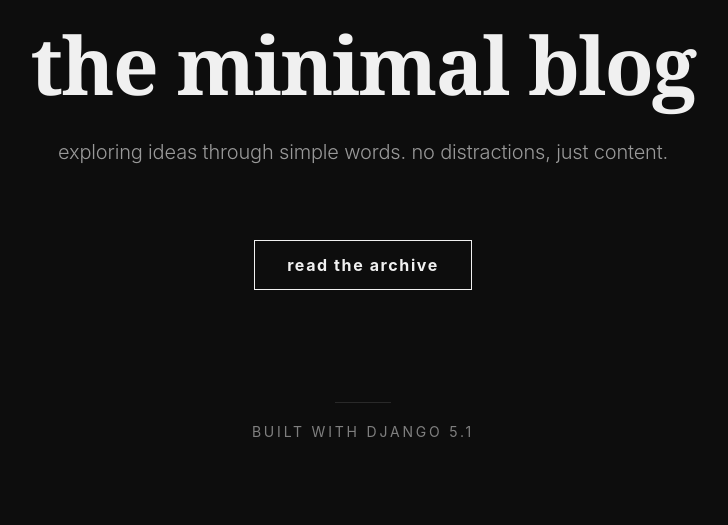
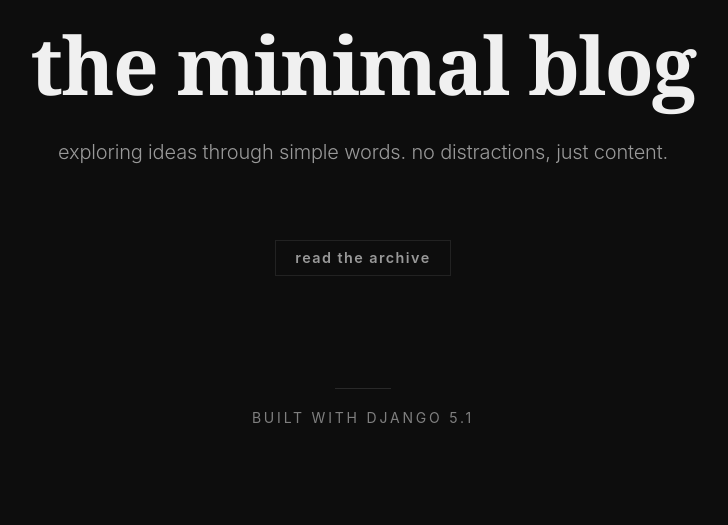
Before and after one commit to fastfingertips/django-blog, a Django app: page / in a window 1280 px wide. Shown: the part 355-880 px from the top of the page, without its empty margins (277-1005 px from the left). After the commit the page ends 778 px from the top, so only its background shows below. Run offline with Django 4.2, Linux system fonts and the light colour scheme; parts of the project's set-up code (start-up, migrations or seed data) failed here and were passed over; some libraries are stand-ins or nearby versions.

Commit message:
style: implement minimal ghost buttons

```diff
--- a/static/css/minimal.css
+++ b/static/css/minimal.css
@@ -138,37 +138,40 @@ h6 {
 }
 
 .btn-primary {
-    background-color: var(--accent-color) !important;
-    border-color: var(--accent-color) !important;
-    color: var(--bg-color) !important;
+    background-color: transparent !important;
+    border: 1px solid var(--text-primary) !important;
+    color: var(--text-primary) !important;
     border-radius: 0 !important;
-    padding: 0.75rem 2rem;
-    font-weight: 700;
+    padding: 0.5rem 1.5rem;
+    font-weight: 600;
     text-transform: lowercase !important;
     letter-spacing: 0.1em;
     transition: all 0.2s ease-in-out;
 }
 
 .btn-primary:hover {
-    background-color: var(--text-secondary) !important;
-    border-color: var(--text-secondary) !important;
+    background-color: var(--text-primary) !important;
     color: var(--bg-color) !important;
-    opacity: 0.9;
+    border-color: var(--text-primary) !important;
 }
 
 .btn-outline-secondary,
 .btn-secondary,
 .btn {
     border-radius: 0 !important;
-    color: var(--text-primary) !important;
-    border: 1px solid var(--text-primary) !important;
+    color: var(--text-secondary) !important;
+    border: 1px solid var(--border-color) !important;
     background-color: transparent !important;
     text-transform: lowercase !important;
+    font-size: 0.9rem;
+    padding: 0.4rem 1.2rem;
 }
 
-.btn-outline-secondary:hover {
-    background-color: var(--text-primary) !important;
-    color: var(--bg-color) !important;
+.btn-outline-secondary:hover,
+.btn-secondary:hover,
+.btn:hover {
+    border-color: var(--text-primary) !important;
+    color: var(--text-primary) !important;
 }
 
 /* Tags/Badges */
```
